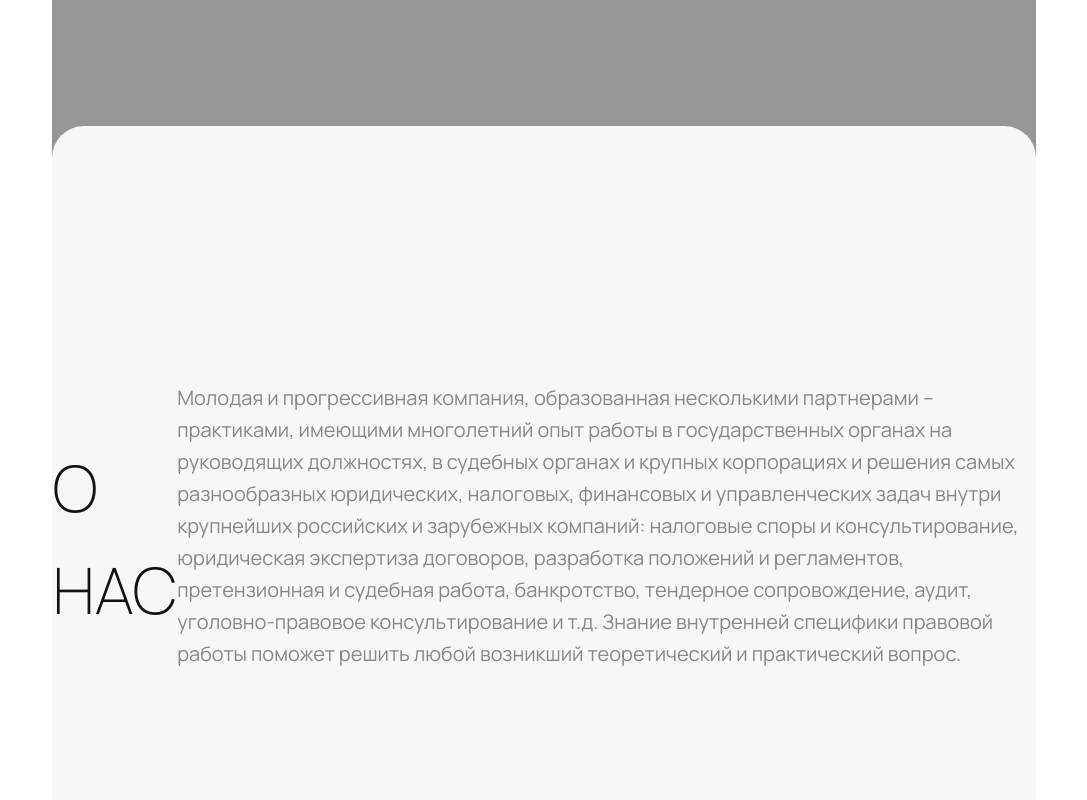
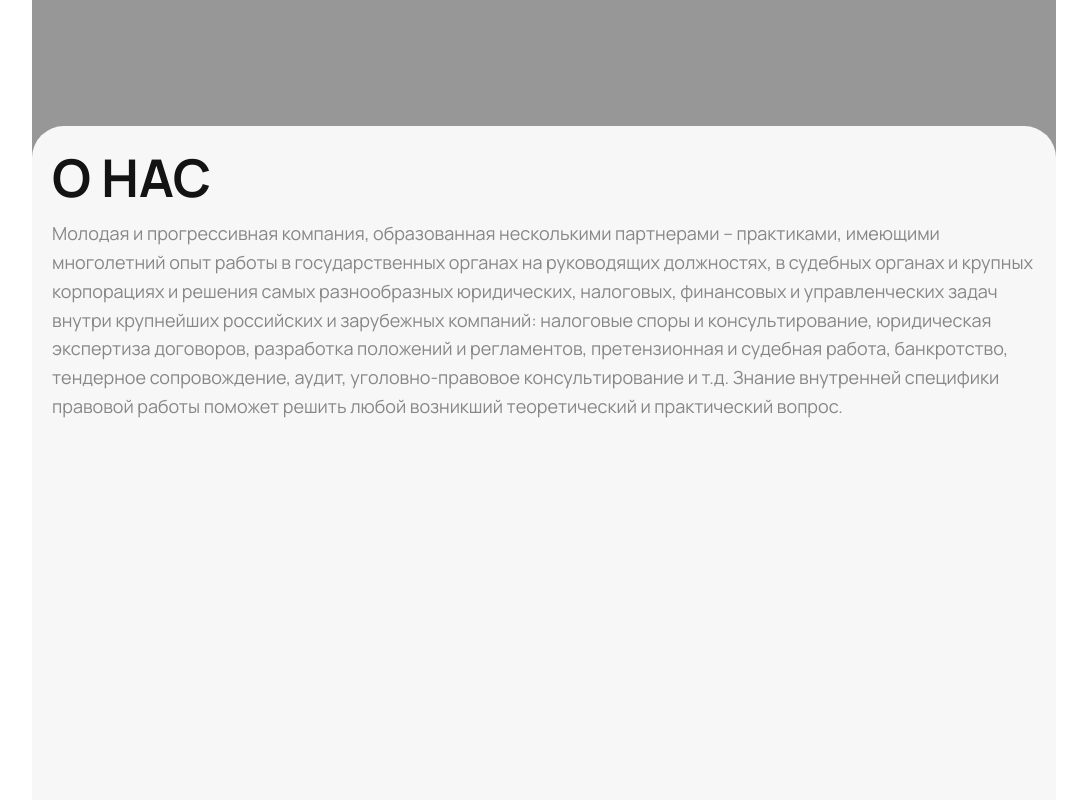
Before and after one commit to Primus-max/profit-group, a Vue app: page / in a window 1280 px wide. Shown: the part 680-1480 px from the top of the page, without its empty margins (96-1183 px from the left). Built offline with nearby package versions, Linux system fonts and the light colour scheme.

Commit message:
Добавил цвет иконкам

```diff
--- a/src/components/Advantage.vue
+++ b/src/components/Advantage.vue
@@ -5,7 +5,7 @@
             <p class="description">{{ info.description }}</p>
         </div>
         <div class="icon">
-            <slot></slot>
+            <slot ></slot>
         </div>
     </div>
 </template>
--- a/src/components/icons/FolderIcon.vue
+++ b/src/components/icons/FolderIcon.vue
@@ -2,7 +2,15 @@
     <svg width="82" height="82" viewBox="0 0 82 82" fill="none" xmlns="http://www.w3.org/2000/svg">
         <path
             d="M16.4 20.5H3.19799C1.68099 20.5 0.163995 21.812 0.368995 23.944L6.765 64.903C6.765 64.903 14.35 34.727 15.826 27.47C16.277 25.297 18.327 24.6 19.844 24.6H41C41 24.6 38.13 16.072 37.843 15.129C37.351 13.325 36.449 12.3 34.645 12.3H21.074C19.598 12.3 18.204 13.243 17.794 14.924C17.425 16.564 16.4 20.5 16.4 20.5ZM36.408 20.5H20.008C20.008 20.5 21.73 16.4 23.575 16.4H32.308C34.276 16.4 36.408 20.5 36.408 20.5ZM10.947 66.625C9.67599 68.552 7.831 69.7 5.78099 69.7H70.274C72.488 69.7 74.046 68.429 74.497 66.297C76.301 57.318 81.385 31.693 81.385 31.693C81.672 29.643 80.155 28.7 78.843 28.7H65.6V22.673C65.6 22.017 64.534 20.5 62.894 20.5H47.478C45.346 20.5 43.911 22.878 43.911 22.878L41 28.7H22.919C21.607 28.7 20.336 29.479 20.09 30.75C20.09 30.75 13.571 58.22 13.038 60.803C12.751 62.32 12.136 64.862 10.947 66.625ZM63.058 28.7H45.1C45.1 28.7 47.478 24.6 49.733 24.6H59.122C62.033 24.6 63.058 28.7 63.058 28.7Z"
-            fill="black" />
+            :fill="color" />
     </svg>
+</template>
 
-</template>
+<script setup>
+const props = defineProps({
+    color: {
+        type: String,
+        default: 'white'
+    }
+})
+</script>
--- a/src/components/icons/GavelIcon.vue
+++ b/src/components/icons/GavelIcon.vue
@@ -2,21 +2,30 @@
     <svg width="112" height="82" viewBox="0 0 112 82" fill="none" xmlns="http://www.w3.org/2000/svg">
         <path
             d="M56.5258 38.0396L53.02 47.3672L26.4045 37.744C29.6993 29.0075 32.9666 20.3263 36.2706 11.5713L62.886 21.2037C61.7113 24.316 60.5641 27.3728 59.3802 30.5313C59.6922 30.6513 59.9491 30.7714 60.2245 30.8545L107.031 45.7326C109.839 46.6561 111.565 48.6879 111.62 51.2737C111.651 52.2996 111.423 53.3166 110.957 54.2298C110.492 55.1431 109.804 55.9229 108.958 56.4964C108.113 57.07 107.136 57.4186 106.12 57.5099C105.104 57.6011 104.082 57.4319 103.149 57.0181C96.5041 54.3398 89.8869 51.6246 83.2514 48.9279L57.3794 38.3813L56.5258 38.0396Z"
-            fill="black" />
+            :fill="color" />
         <path
             d="M60.1233 74.4456V82.0001H7.20442V74.3718H11.2427C11.2427 72.9957 11.2427 71.6843 11.2427 70.3821C11.2044 69.4268 11.4976 68.4879 12.0719 67.7263C12.6463 66.9647 13.466 66.4278 14.3907 66.2078C14.7377 66.1354 15.0919 66.1045 15.4461 66.1155H51.7532C52.3069 66.0954 52.8588 66.1887 53.3756 66.3896C53.8923 66.5905 54.3632 66.8949 54.7596 67.2843C55.1561 67.6737 55.4698 68.1401 55.6819 68.6551C55.8939 69.1701 55.9999 69.7231 55.9933 70.2805C55.9933 71.4349 56.131 72.5801 56.1494 73.7346C56.1494 74.2702 56.3696 74.4641 56.8744 74.4641L60.1233 74.4456Z"
-            fill="black" />
+            :fill="color" />
         <path
             d="M39.0515 0C39.609 0.113293 40.1603 0.255104 40.7034 0.424843L66.8784 9.891C67.4004 10.035 67.8869 10.2867 68.307 10.6302C68.7271 10.9737 69.0716 11.4014 69.3184 11.8861C69.5653 12.3708 69.7092 12.9019 69.741 13.4456C69.7728 13.9893 69.6918 14.5337 69.5032 15.0442C69.3046 15.5561 69.0062 16.0227 68.6253 16.4165C68.2444 16.8102 67.789 17.1231 67.2858 17.3367C66.7827 17.5502 66.2421 17.6601 65.6961 17.6597C65.15 17.6594 64.6095 17.5488 64.1067 17.3346L39.3819 8.38565C38.7761 8.15477 38.1521 7.9516 37.5463 7.70225C36.6672 7.37433 35.9357 6.73732 35.4869 5.90891C35.0382 5.08049 34.9025 4.11664 35.105 3.19543C35.3267 2.30272 35.8323 1.50737 36.5447 0.930517C37.2572 0.353667 38.1374 0.0269075 39.0515 0Z"
-            fill="black" />
+            :fill="color" />
         <path
             d="M50.129 58.921C49.6517 58.8385 49.1798 58.7275 48.7157 58.5885C39.8806 55.3993 31.0515 52.2038 22.2286 49.0023C21.3795 48.7301 20.6486 48.1736 20.1576 47.4252C19.6665 46.6769 19.4449 45.7819 19.5297 44.8892C19.6144 43.9965 20.0005 43.1599 20.6234 42.5187C21.2464 41.8775 22.0687 41.4702 22.9537 41.3647C23.5987 41.2783 24.2548 41.3415 24.8718 41.5494C33.7865 44.7448 42.695 47.9618 51.5974 51.2003C52.4715 51.5026 53.2101 52.1083 53.681 52.9087C54.1519 53.7091 54.3243 54.6519 54.1672 55.5685C53.9811 56.51 53.4776 57.3579 52.7417 57.9688C52.0059 58.5797 51.0829 58.916 50.129 58.921Z"
-            fill="black" />
+            :fill="color" />
         <path
             d="M22.8068 58.0528C21.1915 57.4987 19.567 56.9907 17.9793 56.3904C15.4095 55.4115 12.8306 54.4511 10.3159 53.3521C8.45039 52.5417 6.83434 51.2439 5.63524 49.5933C5.12129 48.8822 4.56144 48.088 5.05704 47.1829C5.3025 46.8257 5.66521 46.5668 6.08147 46.452C6.49772 46.3371 6.94089 46.3735 7.3331 46.5549C8.89457 46.8992 10.3995 47.4651 11.8027 48.2357C15.9694 50.8862 19.3009 54.5434 22.8068 58.0528Z"
-            fill="black" />
+            :fill="color" />
         <path
             d="M20.8152 61.6824C18.3189 62.218 15.8317 62.7999 13.3262 63.2709C11.3499 63.6465 9.36137 63.9543 7.36063 64.1944C5.54089 64.4018 3.69834 64.1609 1.99167 63.4925C1.07389 63.1416 -0.00911981 62.763 5.79344e-05 61.5901C0.00923568 60.4172 1.11053 60.057 2.0283 59.743C4.02737 58.9848 6.19147 58.7775 8.29677 59.1427C12.4818 59.8261 16.6302 60.6666 20.7969 61.4423L20.8152 61.6824Z"
-            fill="black" />
+            :fill="color" />
     </svg>
 </template>
+
+<script setup>
+const props = defineProps({
+    color: {
+        type: String,
+        default: 'white'
+    }
+})
+</script>
--- a/src/components/sections/AboutUs.vue
+++ b/src/components/sections/AboutUs.vue
@@ -1,27 +1,36 @@
 <template>
-  <BaseSection
-    background="var(--color-white)"
-    :z-index="2"
-    has-radius
-  >
-    <h2 class="about-us__title">О НАС </h2>
-    <p class="about-us__description">
-      Молодая и прогрессивная компания, образованная несколькими партнерами – практиками, имеющими многолетний опыт работы в государственных органах на руководящих должностях, в судебных органах и крупных корпорациях и решения самых разнообразных юридических, налоговых, финансовых и управленческих задач внутри крупнейших российских и зарубежных компаний: налоговые споры и консультирование, юридическая экспертиза договоров, разработка положений и регламентов, претензионная и судебная работа, банкротство, тендерное сопровождение, аудит, уголовно-правовое консультирование и т.д.
-Знание внутренней специфики  правовой работы поможет решить любой возникший теоретический и практический вопрос.
-    </p>
+  <BaseSection background="var(--color-white)" :z-index="2" has-radius>
+    <div class="about-us__container">
+      <h2 class="about-us__title">О НАС </h2>
+      <p class="about-us__description">
+
+        Молодая и прогрессивная компания, образованная несколькими партнерами – практиками, имеющими многолетний опыт
+        работы в государственных органах на руководящих должностях, в судебных органах и крупных корпорациях и решения
+        самых разнообразных юридических, налоговых, финансовых и управленческих задач внутри крупнейших российских и
+        зарубежных компаний: налоговые споры и консультирование, юридическая экспертиза договоров, разработка положений
+        и регламентов, претензионная и судебная работа, банкротство, тендерное сопровождение, аудит, уголовно-правовое
+        консультирование и т.д.
+        Знание внутренней специфики правовой работы поможет решить любой возникший теоретический и практический вопрос.
+      </p>
+    </div>
   </BaseSection>
 </template>
 
 <script setup>
-import BaseSection from '@/components/sections/base/BaseSection.vue'
+import BaseSection from '@/components/sections/base/BaseSection.vue';
 </script>
 
 <style scoped>
+.about-us__container {
+  width: 100%;
+  height: 100%;
+  padding: 10px 20px;
+  display: flex;
+  flex-direction: column;
+}
 .about-us__title {
   font-size: 2.5rem;
-  font-weight: var(--fw-light);
-  margin-bottom: 1.5rem;
-  padding-top:50px;
+  font-weight: var(--fw-bold);
   color: var(--color-black);
   text-align: left;
 }
@@ -30,10 +39,6 @@ import BaseSection from '@/components/sections/base/BaseSection.vue'
   font-size: 1rem;
   color: var(--color-gray1);
   line-height: 1.6;
-  max-width: 95%;
-  height: 100%;
-  margin: 0 auto;
-  text-align: left;
 }
 
 @media (min-width: 768px) {
@@ -46,13 +51,17 @@ import BaseSection from '@/components/sections/base/BaseSection.vue'
   }
 }
 
-@media (min-width: 1024px) {
+@media (min-width: 1920px) {
+  .about-us__container {
+    padding: 10px 100px;
+  }
   .about-us__title {
     font-size: 4rem;
   }
 
+
   .about-us__description {
-    font-size: 1.25rem;
+    font-size: 1.6rem;
   }
 }
 </style>
--- a/src/components/sections/Banner.vue
+++ b/src/components/sections/Banner.vue
@@ -1,13 +1,13 @@
 <template>
   <BaseSection background="var(--color-gray2)" :z-index="1">
     <div class="baner-info">
-    <h1 class="banner__title">Profit GROUP</h1>
+    <h1 class="banner__title"><span style="color: var(--color-black);">Profit</span> GROUP</h1>
     </div>
   </BaseSection>
 </template>
 
 <script setup>
-import BaseSection from '@/components/sections/base/BaseSection.vue'
+import BaseSection from '@/components/sections/base/BaseSection.vue';
 </script>
 
 <style scoped>
--- a/src/components/sections/OurAdvantages.vue
+++ b/src/components/sections/OurAdvantages.vue
@@ -6,11 +6,12 @@
 
             <div class="advantages_content">
                 <div v-for="(advanatage, index) in infos" :key="advanatage.id">
-                    <Advantage :info="advanatage" :class="index % 2 === 0 ? 'blue_background' : 'black_background'">
-                        <component :is="advanatage.icon" :color="'white'" width="60px" height="60px" />
+                    <Advantage :info="advanatage" :class="index % 2 === 0 ? 'blue_background' : 'black_background'" >
+                        <component :is="advanatage.icon" :color="colorIcon" width="60px" height="60px" />
                     </Advantage>
                 </div>
             </div>
+
         </div>
    </BaseSection>
 </template>
@@ -28,6 +29,8 @@ import Scalesicon from '@/components/icons/ScalesIcon.vue';
 import Shieldicon from '@/components/icons/ShieldIcon.vue';
 import StarCrownicon from '@/components/icons/StarCrownIcon.vue';
 import BaseSection from '@/components/sections/base/BaseSection.vue';
+
+const colorIcon = 'white';
 
 const dynamicHeight = computed(() => {
     const width = window.innerWidth;
--- a/src/components/sections/base/BaseSection.vue
+++ b/src/components/sections/base/BaseSection.vue
@@ -53,10 +53,8 @@ defineProps({
 
 .base-section__content {
   width: 100%;
-  height: auto;
+  height: 100%;
   display: flex;
-  align-items: center;
-  justify-content: center;
 }
 
 /* @media (min-width: 768px) {
--- a/src/views/MainView.vue
+++ b/src/views/MainView.vue
@@ -36,11 +36,11 @@ import Services from '@/components/sections/Services.vue';
 
 <style lang="css" scoped>
 .main-view {
+  width: 100%;
+  height: 100%;
   display: flex;
   flex-direction: column;
-  min-height: 100vh;
-  width: 96%;
-  margin: 0 auto;
+  align-items: center;
 }
 
 
@@ -58,7 +58,7 @@ header {
 
 main {
   flex: 1;
-  width: 92%;
+  width: 100%;
   margin: 0 auto;
   padding-top: 2rem;
 }
```
Also changed, not shown: src/components/icons/ScalesIcon.vue (+12 -4 lines), src/components/icons/ShieldIcon.vue (+12 -3 lines), src/components/icons/StarCrownIcon.vue (+11 -2 lines).
